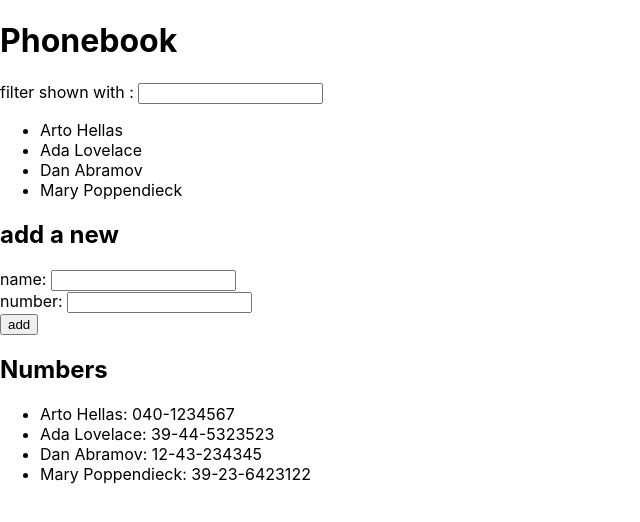
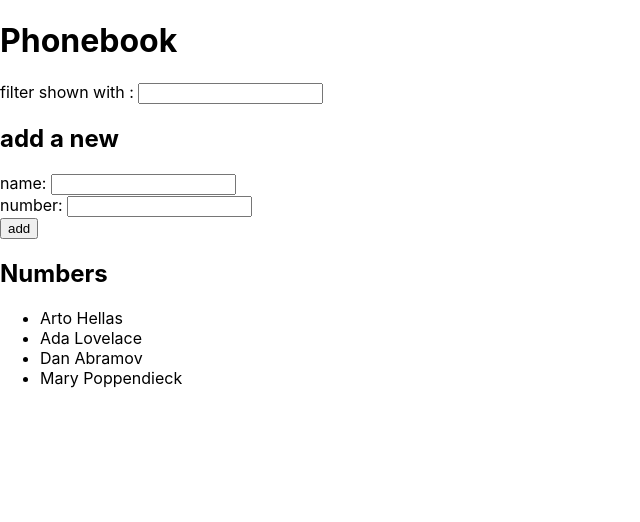
Before and after one commit to maxlestage/my-contact, a React (Create React App) app: page / in a window 1280 px wide. Shown: the top 522 px of the page, without its empty margins (0-640 px from the left). Built offline with nearby package versions, Linux system fonts and the light colour scheme.

Commit message:
2.9* : Le répertoire Step4 ✅

```diff
--- a/src/App.js
+++ b/src/App.js
@@ -25,10 +25,6 @@ const App = () => {
       number: newNumber,
     };
 
-    // const allPersons = persons.map((person) => {
-    //   return person.name;
-    // });
-
     allPersons.forEach((name) => {
       if (name === newName) {
         return alert(`${newName} is already added to phonebook`);
@@ -53,6 +49,11 @@ const App = () => {
   const search = (e) => setSearchPerson(e.target.value);
 
   console.log(searchPerson);
+
+  const filteredNames = allPersons.filter((name) => {
+    return name.includes(searchPerson);
+  });
+
   return (
     <div>
       <h1>Phonebook</h1>
@@ -60,17 +61,6 @@ const App = () => {
         <p>
           filter shown with : <input value={searchPerson} onChange={search} />
         </p>
-        <div>
-          {allPersons.filter((name) => name.includes(searchPerson)) ? (
-            <ul>
-              {allPersons.map((name) => (
-                <li key={name}>{name}</li>
-              ))}
-            </ul>
-          ) : (
-            <p>Nothing</p>
-          )}
-        </div>
       </div>
       <h2>add a new</h2>
       <form onSubmit={addPerson}>
@@ -85,17 +75,17 @@ const App = () => {
         </div>
       </form>
       <h2>Numbers</h2>
-      {/* <div>debug Name: {newName}</div>
-      <div>debug Number: {newNumber}</div> */}
-      <ul>
-        {persons.map((person) => {
-          return (
-            <li key={person.name}>
-              {person.name}: {person.number}{" "}
-            </li>
-          );
-        })}
-      </ul>
+      <div>
+        {filteredNames.length > 0 ? (
+          <ul>
+            {filteredNames.map((name) => (
+              <li key={name}>{name}</li>
+            ))}
+          </ul>
+        ) : (
+          <p>Nothing</p>
+        )}
+      </div>
     </div>
   );
 };
```
